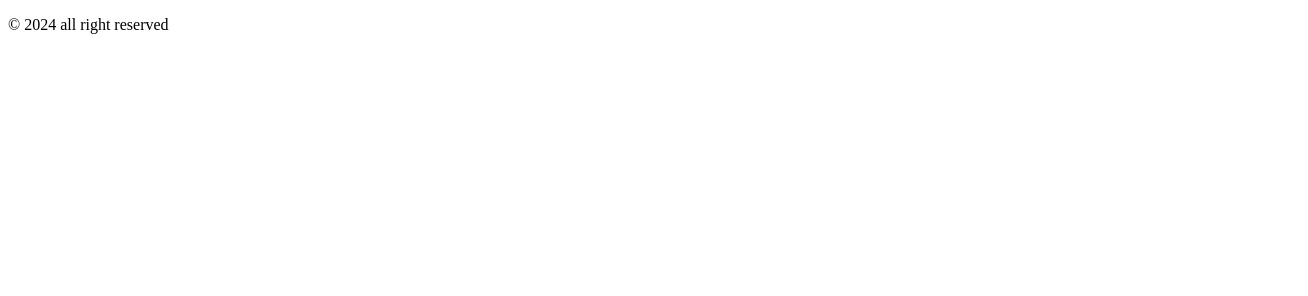
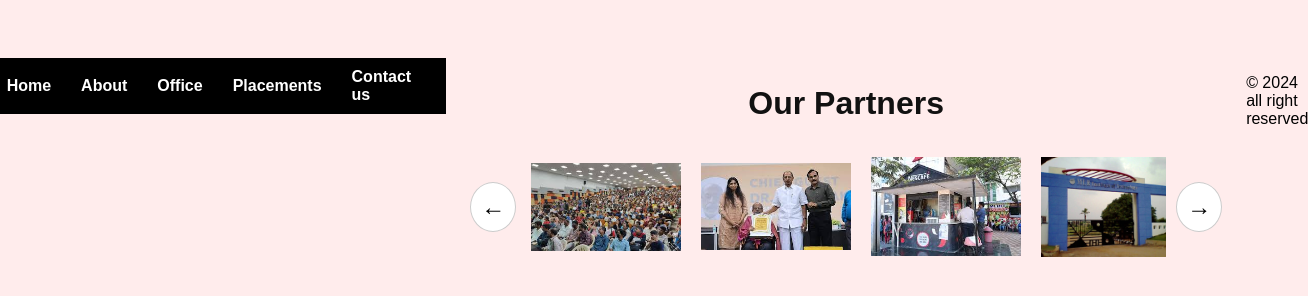
Before and after one commit to 345678o/simple-dev, a plain HTML site: page office.html in a window 1280 px wide. Shown: the whole page, 1308 px wide, since content can reach past the window. Drawn offline with Linux system fonts and the light colour scheme.

Commit message:
Add files via upload

```diff
--- a/nav.html
+++ b/nav.html
@@ -21,22 +21,22 @@
      <style>
     nav {
       background: black;
-      padding: 20px;
+      padding: 10px 20px;
+      display: flex;
+      justify-content: center;
+      align-items: center;
     }
     nav a {
       color: white;
       text-decoration: none;
-      margin: 0 20px;
+      margin: 0 15px;
+      font-size: 16px;
+      font-weight: bold;
+      transition: color 0.3s;
     }
     nav a:hover {
-      text-decoration: underline;
+      color: #ffcc00; /* Highlight color */
     }
-    nav a  {
-  margin-top: 200px;   /* space above */
-  margin-bottom: 200px; /* space below */
-  margin-left: 100px;  /* space to the left */
-  margin-right: 100px; /* space to the right */
-}
   </style>
 
 
--- a/office.html
+++ b/office.html
@@ -9,11 +9,121 @@
     <div>
         <!-- navigation section -->
         <section id ='navigation'>
-
+            <div id="nav"></div>
+            <script>
+                // Load nav.html into this page
+                fetch("nav.html")
+                  .then(response => response.text())
+                  .then(data => {
+                    document.getElementById("nav").innerHTML = data;
+                  });
+            </script>
         </section>
             <!-- end  of  navigation  section -->
     </div>
 
+    <div>
+        <style>
+  body {
+    font-family: Arial, sans-serif;
+    background-color: #ffecec; /* light pink background */
+    display: flex;
+    justify-content: center;
+    padding: 50px;
+  }
+
+  .partners-section {
+    text-align: center;
+    max-width: 800px;
+    width: 100%;
+  }
+
+  .partners-section h2 {
+    font-size: 2em;
+    margin-bottom: 30px;
+    color: #111;
+  }
+
+  .carousel-container {
+    display: flex;
+    align-items: center;
+    justify-content: center;
+    gap: 10px;
+  }
+
+  .partners-container {
+    overflow: hidden;
+    width: 80%;
+  }
+
+  .partner-tab {
+    display: flex;
+    gap: 10px;
+    transition: transform 0.5s ease-in-out;
+  }
+
+  .partner-tab img {
+    max-width: 150px;
+    max-height: 100px;
+    object-fit: contain;
+    margin: 5px;
+  }
+
+  .arrow {
+    background-color: #fff;
+    border: 1px solid #ccc;
+    border-radius: 50%;
+    padding: 10px;
+    cursor: pointer;
+    font-size: 1.5em;
+    transition: background 0.3s;
+  }
+
+  .arrow:hover {
+    background-color: #f0f0f0;
+  }
+
+</style>
+</head>
+<body>
+
+<div class="partners-section">
+  <h2>Our Partners</h2>
+  <div class="carousel-container">
+    <button class="arrow left-arrow">&larr;</button>
+    <div class="partners-container">
+      <div class="partner-tab">
+        <img src="images.jpeg" alt="Navam Logo">
+        <img src="images-4.jpeg" alt="Navam Logo">
+        <img src="images-3.jpeg" alt="Navam Logo">
+        <img src="mlrit 2.jpeg" alt="mlrit 2 Logo">
+        <img src="MLRIT-1.jpg" alt="TIF Logo">
+      </div>
+    </div>
+    <button class="arrow right-arrow">&rarr;</button>
+  </div>
+</div>
+
+<script>
+  const partnerTab = document.querySelector('.partner-tab');
+  const leftArrow = document.querySelector('.left-arrow');
+  const rightArrow = document.querySelector('.right-arrow');
+
+  let scrollPosition = 0;
+  const scrollAmount = 200; // Adjust this value for the scroll distance
+
+  leftArrow.addEventListener('click', () => {
+    scrollPosition = Math.min(scrollPosition + scrollAmount, 0);
+    partnerTab.style.transform = `translateX(${scrollPosition}px)`;
+  });
+
+  rightArrow.addEventListener('click', () => {
+    const maxScroll = -(partnerTab.scrollWidth - partnerTab.parentElement.offsetWidth);
+    scrollPosition = Math.max(scrollPosition - scrollAmount, maxScroll);
+    partnerTab.style.transform = `translateX(${scrollPosition}px)`;
+  });
+</script>
+    </div>
         <div>
             <!-- footer section -->
             <section id ="footer">
```
Also changed, not shown: s.html (added, +10 -0 lines), MLRIT-1.jpg (added), images-2.jpeg (added), images-3.jpeg (added), images-4.jpeg (added), images.jpeg (added), mlrit 2.jpeg (added).
